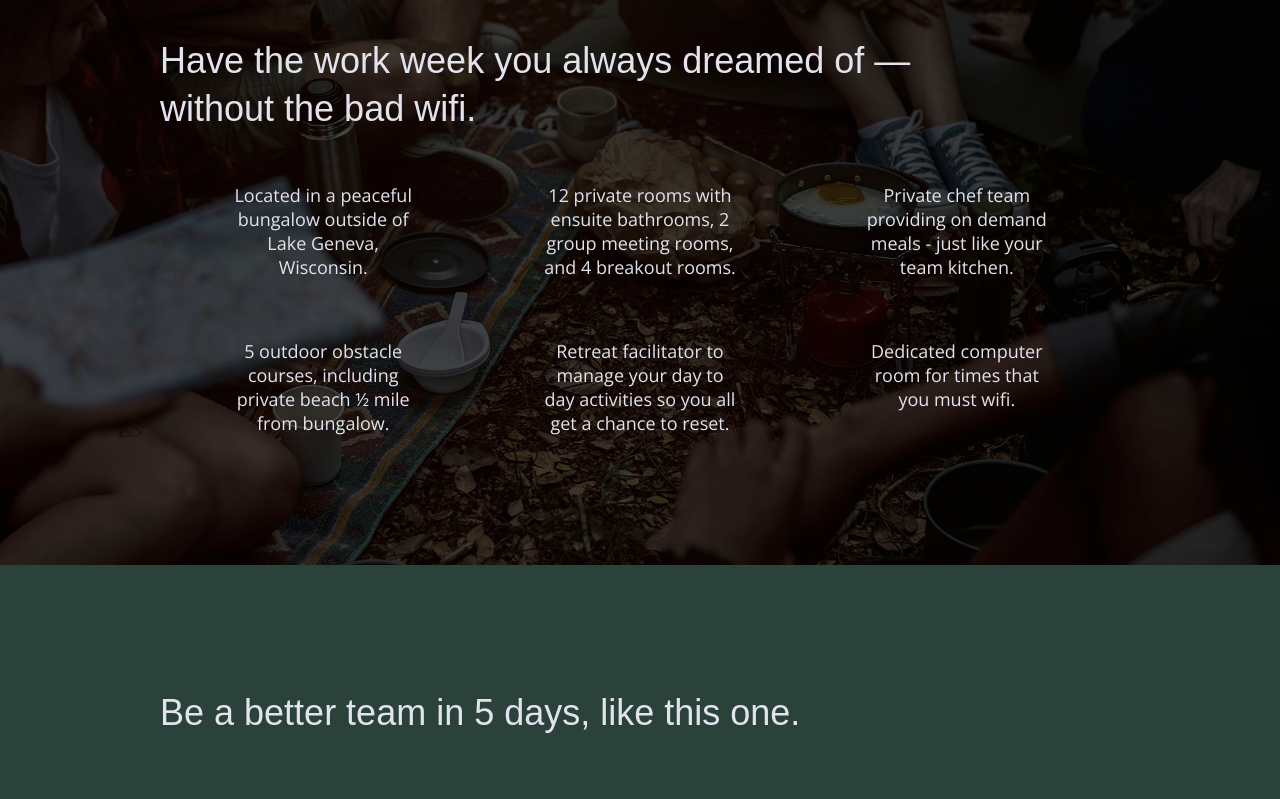
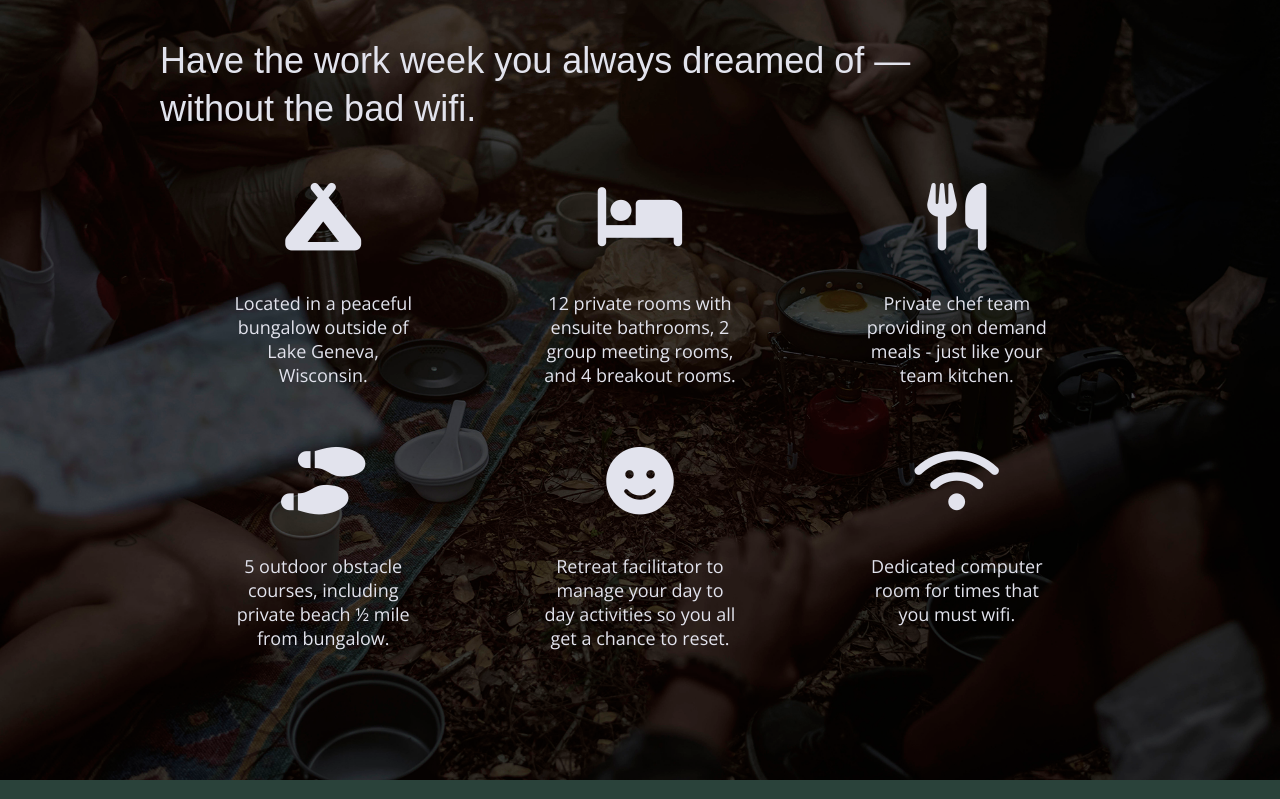
Before and after one commit to KlaraAB/unplugged-project, a website built with Parcel: page index.html in a window 1280 px wide. Shown: the part 1087-1886 px from the top of the page. Built offline with nearby package versions, Linux system fonts and the light colour scheme.

Commit message:
Features Icons

```diff
--- a/css/main.css
+++ b/css/main.css
@@ -329,6 +329,11 @@ input[type=button] {
 .features p {
   text-align: center;
   margin: 0;
+}
+
+.features i {
+  font-size: 3.75em;
+  margin-bottom: 40px;
 }
 
 /* Reviews */
--- a/index.html
+++ b/index.html
@@ -18,6 +18,7 @@
 
   <link rel="stylesheet" href="css/normalize.css">
   <link rel="stylesheet" href="css/main.css">
+  <script src="https://kit.fontawesome.com/07ae76d8f7.js" crossorigin="anonymous"></script>
 
   <!-- Google Fonts -->
   <link href="https://fonts.googleapis.com/css?family=Open+Sans:400,700|Poppins:500,700" rel="stylesheet">
@@ -70,33 +71,33 @@
         <h2>Have the work week you always dreamed of — without the bad wifi.</h2>
         <div class="features-items">
           <article>
-            <p class="fontawesome-icon"></p>
+            <p class="fontawesome-icon"><i class="fa-solid fa-campground"></i></p>
             <p class="features-item-description">Located in a peaceful bungalow outside of Lake Geneva, Wisconsin.</p>
           </article>
           <article>
-            <p class="fontawesome-icon"></p>
+            <p class="fontawesome-icon"><i class="fa-solid fa-bed"></i></p>
             <p class="features-item-description">12 private rooms with ensuite bathrooms, 2 group meeting rooms, and 4
               breakout rooms.</p>
           </article>
           <article>
-            <p class="fontawesome-icon"></p>
+            <p class="fontawesome-icon"><i class="fa-solid fa-utensils"></i></p>
             <p class="features-item-description">Private chef team providing on demand meals - just like your team
               kitchen.</p>
           </article>
           <article>
-            <p class="fontawesome-icon"></p>
+            <p class="fontawesome-icon"><i class="fa-solid fa-shoe-prints"></i></p>
             <p class="features-item-description">5 outdoor obstacle courses, including private beach ½ mile from
               bungalow.
             </p>
           </article>
           <article>
-            <p class="fontawesome-icon"></p>
+            <p class="fontawesome-icon"><i class="fa-solid fa-face-smile"></i></p>
             <p class="features-item-description">Retreat facilitator to manage your day to day activities so you all get
               a
               chance to reset.</p>
           </article>
           <article>
-            <p class="fontawesome-icon"></p>
+            <p class="fontawesome-icon"><i class="fa-solid fa-wifi"></i></p>
             <p class="features-item-description">Dedicated computer room for times that you must wifi.</p>
           </article>
         </div>
```
Also changed, not shown: about/index.html (+2 -0 lines), faq/index.html (+1 -0 lines).
